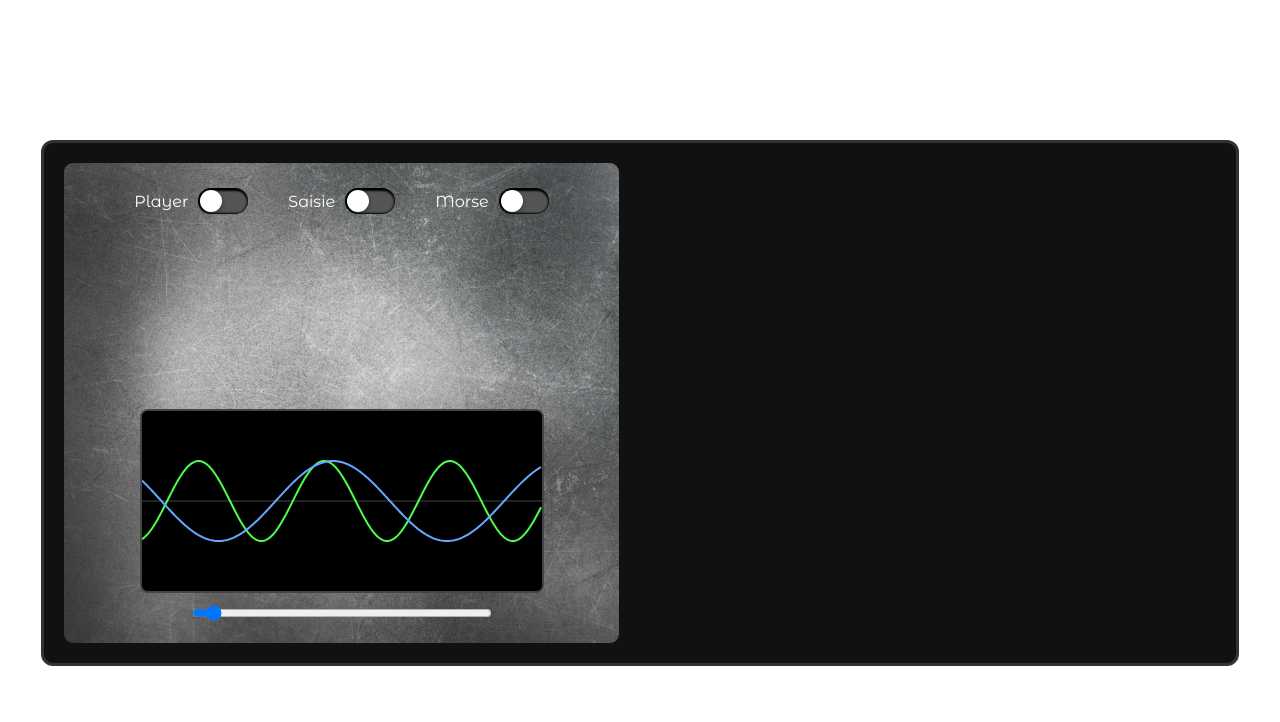
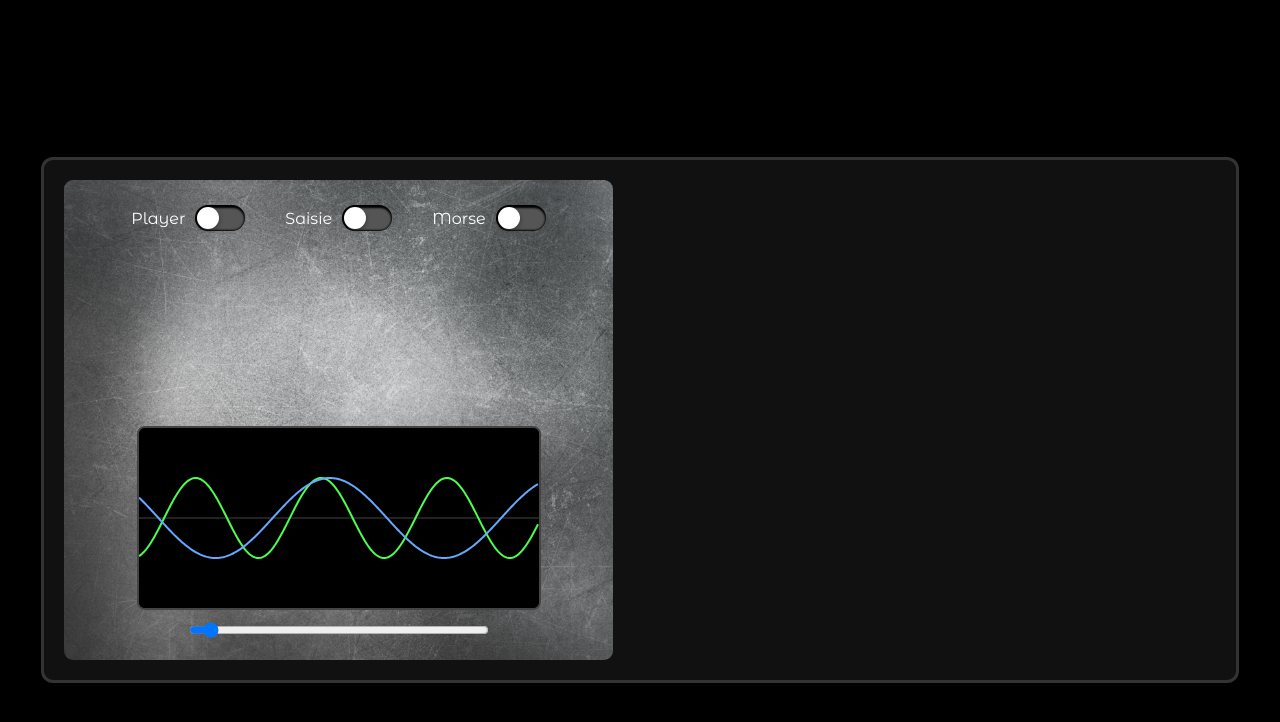
Before and after one commit to pierreyvesdonze/passwords, a React (Create React App) app: page /level6 in a window 1280 px wide. Shown: the top 722 px of the page. Built offline with nearby package versions, Linux system fonts and the light colour scheme.

Commit message:
css on guerre

```diff
--- a/public/styles/style.css
+++ b/public/styles/style.css
@@ -183,9 +183,13 @@ MORSE / GUERRE
 }
 
 .guerre-container {
-  padding-top: 40px;
   color: white;
   text-align: center;
+  background-color: black;
+  height: 100vh;
+  align-content: center;
+  margin: none;
+  padding: 0;
 }
 
 .guerre-title {
@@ -223,13 +227,12 @@ MORSE / GUERRE
   padding: 20px;
   font-size: 16px;
   line-height: 1.4;
-  border-left: 2px solid #333;
+  border: 2px solid #333;
   position: relative;
-  color: #0f0; /* texte vert style ancien écran */
-  border-radius: 6px; /* léger arrondi */
-  /* fond vieux terminal : vert au centre, noir aux coins */
-  background-color: #053a09; /* centre vert */
-  background-image: radial-gradient(ellipse 80% 80% at center, #053a09 0%, #053a09 40%, rgba(0, 0, 0, 0.6) 100%);
+  color: #0f0;
+  border-radius: 6px;
+  background-color: #053a09;
+  background-image: radial-gradient(ellipse 80% 80% at center, #053a09 0%, #053a09 40%, rgba(0, 0, 0, 0.8) 100%);
   background-repeat: no-repeat;
   background-size: cover;
 }
--- a/public/styles/style.scss
+++ b/public/styles/style.scss
@@ -179,9 +179,13 @@ MORSE / GUERRE
 }
 
 .guerre-container {
-  padding-top: 40px;
   color: white;
   text-align: center;
+  background-color: black;
+  height: 100vh;
+  align-content: center;
+  margin: none;
+  padding: 0;
 }
 
 .guerre-title {
@@ -219,18 +223,17 @@ MORSE / GUERRE
   padding: 20px;
   font-size: 16px;
   line-height: 1.4;
-  border-left: 2px solid #333;
+  border: 2px solid #333;
   position: relative;
-  color: #0f0; /* texte vert style ancien écran */
-  border-radius: 6px; /* léger arrondi */
+  color: #0f0;
+  border-radius: 6px;
 
-  /* fond vieux terminal : vert au centre, noir aux coins */
-  background-color: #053a09; /* centre vert */
+  background-color: #053a09;
   background-image: radial-gradient(
       ellipse 80% 80% at center,
-      #053a09 0%,       /* centre vert */
-      #053a09 40%,      /* quasi tout l'écran vert */
-      rgba(0, 0, 0, 0.6) 100%  /* noir aux coins */
+      #053a09 0%,
+      #053a09 40%,
+      rgba(0, 0, 0, 0.8) 100%
     );
   background-repeat: no-repeat;
   background-size: cover;
--- a/src/components/chapters/guerre/index.js
+++ b/src/components/chapters/guerre/index.js
@@ -76,7 +76,6 @@ export default function Level6() {
 
   return (
     <div className="guerre-container">
-      <h1 className="guerre-title">Level 6</h1>
       <div className="guerre-dashboard">
         <div
           className="guerre-left-panel"
@@ -85,6 +84,7 @@ export default function Level6() {
             backgroundSize: "cover",
             backgroundRepeat: "no-repeat",
             backgroundPosition: "center",
+            marginRight: "10px"
           }}
         >
           <Level6Toggles
```
Also changed, not shown: 1 other file (tests, documents, lock files or other folders).
